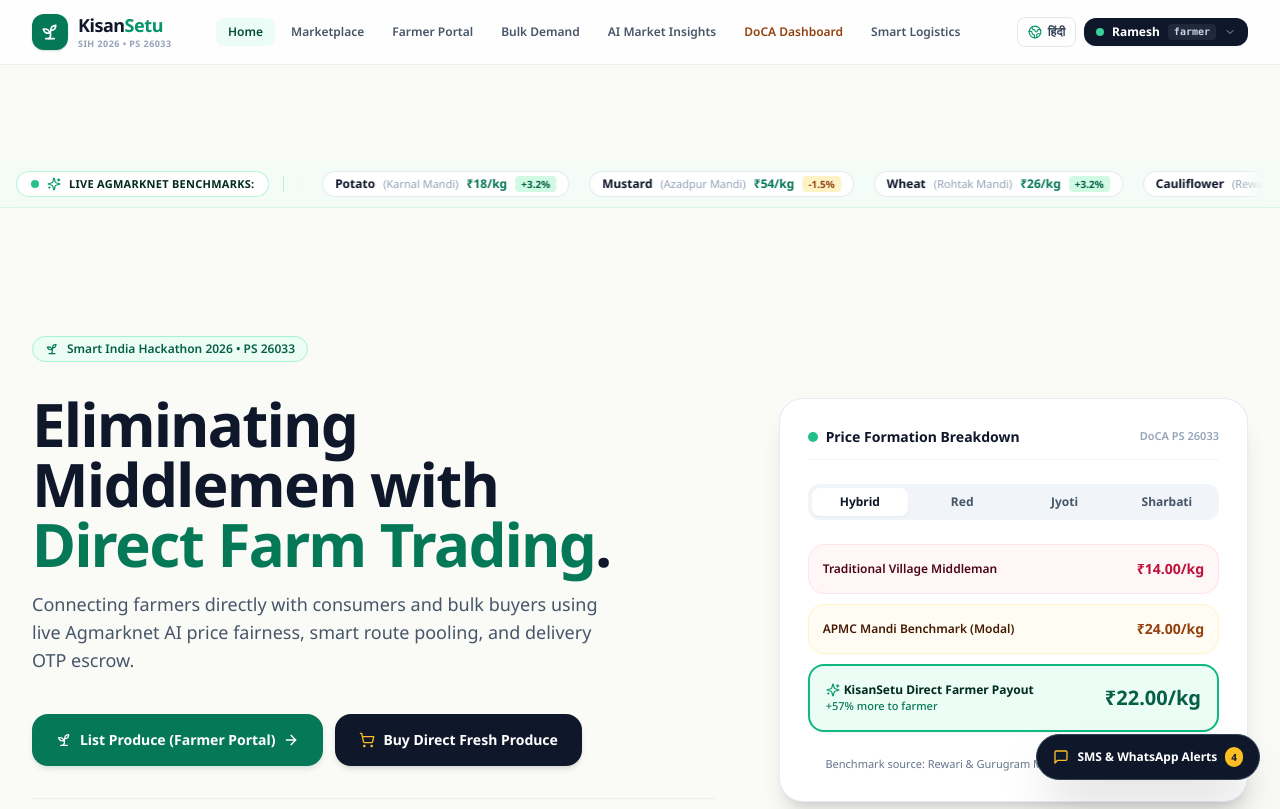
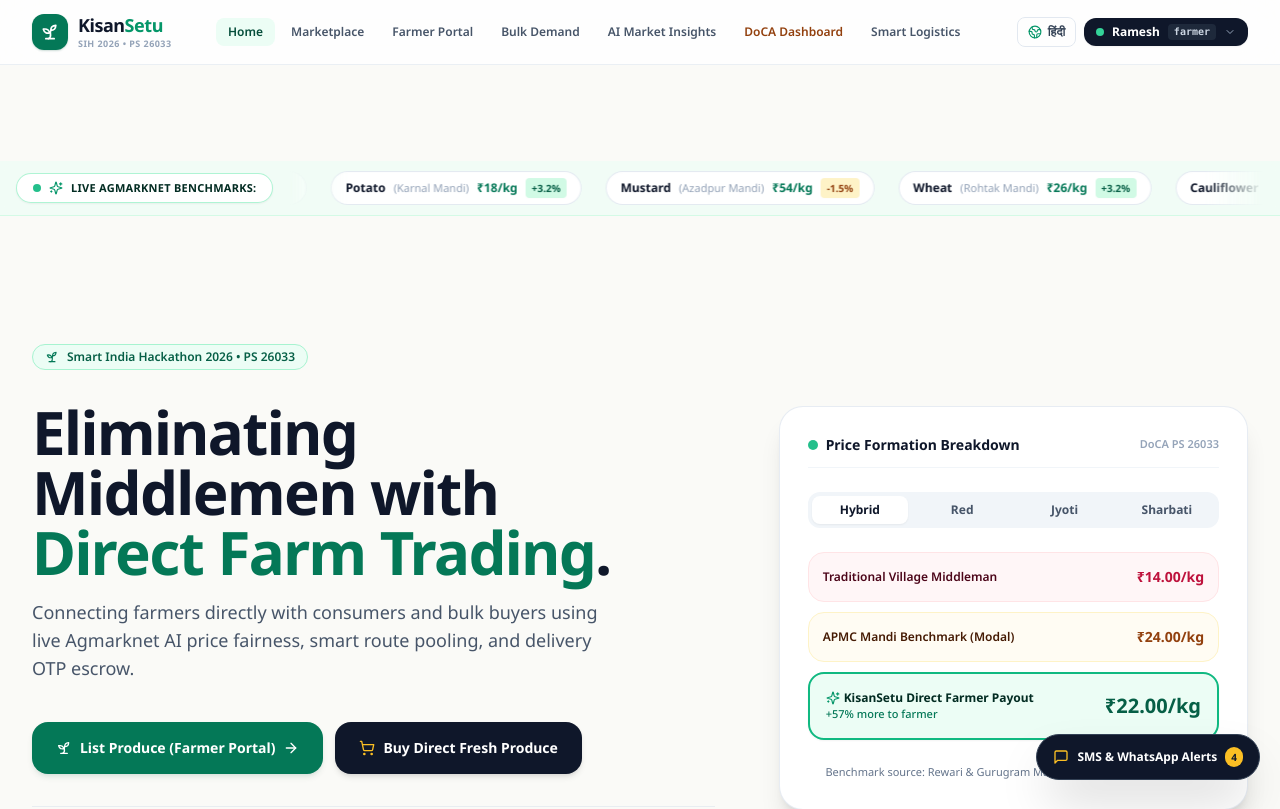
Before and after one commit to Yash15-beep/SIH, a Next.js app: page / in a window 1280 px wide. Shown: the top 809 px of the page. Built offline with nearby package versions, Linux system fonts and the light colour scheme.

Commit message:
fix(ui): Apply 60px gradient fade mask and container padding to eliminate left edge clipping

```diff
--- a/src/app/page.tsx
+++ b/src/app/page.tsx
@@ -116,13 +116,13 @@
           100% { transform: translateX(-50%); }
         }
         .rates-marquee-container {
-          mask-image: linear-gradient(to right, transparent 0%, black 24px, black calc(100% - 24px), transparent 100%);
-          -webkit-mask-image: linear-gradient(to right, transparent 0%, black 24px, black calc(100% - 24px), transparent 100%);
+          mask-image: linear-gradient(to right, transparent 0%, black 60px, black calc(100% - 60px), transparent 100%);
+          -webkit-mask-image: linear-gradient(to right, transparent 0%, black 60px, black calc(100% - 60px), transparent 100%);
         }
         .rates-marquee-track {
           display: inline-flex;
           align-items: center;
-          gap: 1.25rem;
+          gap: 1.5rem;
           width: max-content;
           animation: continuousRatesMarquee 32s linear infinite;
           will-change: transform;
@@ -133,29 +133,27 @@
       `}</style>
 
       {/* 1. Harmonious Sliding Window of Agmarknet Live Rates */}
-      <div className="bg-emerald-50/50 backdrop-blur-sm border-b border-emerald-100/90 py-2.5 px-4 shadow-xs">
-        <div className="max-w-7xl mx-auto flex items-center gap-3.5 text-xs">
+      <div className="bg-emerald-50/60 backdrop-blur-sm border-b border-emerald-100/90 py-2.5 px-4 shadow-xs overflow-hidden">
+        <div className="max-w-7xl mx-auto flex items-center gap-4 text-xs relative">
           {/* Static Live Badge with Solid Backdrop */}
-          <div className="flex items-center gap-2 text-emerald-950 font-bold shrink-0 bg-white py-1 px-3.5 rounded-full border border-emerald-200/80 shadow-xs">
+          <div className="flex items-center gap-2 text-emerald-950 font-bold shrink-0 bg-white py-1.5 px-4 rounded-full border border-emerald-200/90 shadow-sm z-20">
             <span className="w-2 h-2 rounded-full bg-emerald-500 animate-pulse" />
             <Sparkles className="w-3.5 h-3.5 text-emerald-600" />
             <span className="tracking-wide text-[11px] whitespace-nowrap">LIVE AGMARKNET BENCHMARKS:</span>
           </div>
 
-          <div className="h-4 w-px bg-emerald-200/80 shrink-0 hidden sm:block" />
-
-          {/* Marquee Track with Isolated Overflow and Soft Edge Fading */}
-          <div className="overflow-hidden whitespace-nowrap flex-1 min-w-0 relative rates-marquee-container">
+          {/* Marquee Track with Isolated Overflow and Soft 60px Edge Fading */}
+          <div className="overflow-hidden whitespace-nowrap flex-1 min-w-0 relative rates-marquee-container pl-4">
             <div className="rates-marquee-track">
               {[...tickerItems, ...tickerItems, ...tickerItems].map((item, idx) => (
                 <div
                   key={idx}
-                  className="inline-flex items-center gap-2 px-3 py-1 rounded-full bg-white hover:bg-emerald-50/80 border border-slate-200/90 shadow-xs transition shrink-0 cursor-default"
+                  className="inline-flex items-center gap-2 px-3.5 py-1.5 rounded-full bg-white hover:bg-emerald-50/80 border border-slate-200/90 shadow-xs transition shrink-0 cursor-default"
                 >
                   <span className="font-extrabold text-slate-900 text-xs">{item.crop}</span>
                   <span className="text-slate-400 text-[11px]">({item.mandi})</span>
                   <span className="text-emerald-700 font-black text-xs">₹{item.price}/kg</span>
-                  <span className={`text-[10px] font-bold px-1.5 py-0.2 rounded ${
+                  <span className={`text-[10px] font-bold px-1.5 py-0.5 rounded ${
                     item.change.startsWith('+') ? 'bg-emerald-100 text-emerald-800' : 'bg-amber-100 text-amber-800'
                   }`}>
                     {item.change}
```
